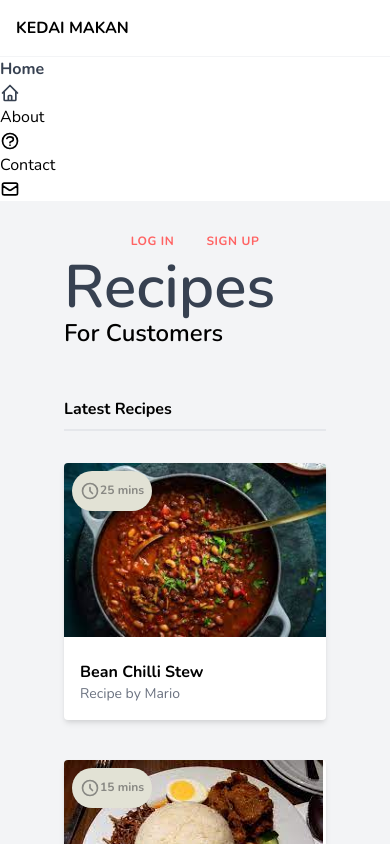
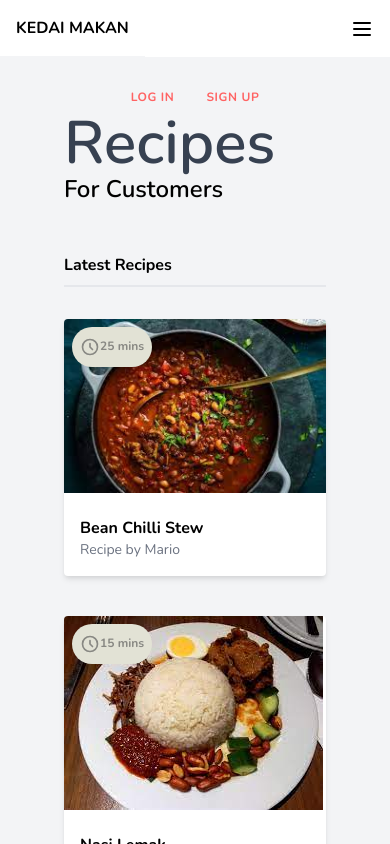
Before and after one commit to maeil99/tailwind-css, a Next.js app: page / in a window 390 px wide. Shown: the top 844 px of the page. Built offline with nearby package versions, Linux system fonts and the light colour scheme.

Commit message:
added responsive navigation

```diff
--- a/pages/index.tsx
+++ b/pages/index.tsx
@@ -4,29 +4,125 @@ import Image from "next/image";
 import Kacang from "../public/beanChilliStew.jpg";
 import NasiLemak from "../public/nasiLemak.jpg";
 import RotiCanaiBanjir from "../public/rotiCanaiTsunami.jpg";
+import { useState } from "react";
 
 const Home: NextPage = () => {
+  const [clickIcon, setClickIcon] = useState(false);
   return (
     <body className="font-body">
       {/*Content wrapper*/}
       <div className="grid md:grid-cols-3">
-        <div className="md:col-span-1">
-          <nav>
-            <div>
+        <div className="md:col-span-1 md:flex md:justify-end">
+          <nav className="text-right">
+            <div className="flex justify-between items-center">
               <h1 className="font-bold uppercase p-4 border-b border-gray-100">
                 <Link href="/">
-                  <a className='hover:text-gray-700'>Kedai Makan</a>
+                  <a className="hover:text-gray-700">Kedai Makan</a>
                 </Link>
               </h1>
+              <div
+                className="px-4 cursor-pointer md:hidden"
+                onClick={() => {
+                  if (clickIcon === false) {
+                    setClickIcon(true);
+                  } else {
+                    setClickIcon(false);
+                  }
+                }}
+              >
+                <svg
+                  xmlns="http://www.w3.org/2000/svg"
+                  className="h-6 w-6"
+                  fill="none"
+                  viewBox="0 0 24 24"
+                  stroke="currentColor"
+                >
+                  <path
+                    strokeLinecap="round"
+                    strokeLinejoin="round"
+                    strokeWidth={2}
+                    d="M4 6h16M4 12h16M4 18h16"
+                  />
+                </svg>
+              </div>
             </div>
-            <ul>
-              <li className="font-bold text-gray-700">
+            {clickIcon ? (
+              <ul className="text-sm mt-6 md:hidden">
+                <li className="font-bold text-gray-700 py-1">
+                  <Link href="#" passHref>
+                    <div className="px-4 flex justify-end border-r-4 border-primary">
+                      <span>Home</span>
+                      <svg
+                        xmlns="http://www.w3.org/2000/svg"
+                        className="h-6 w-5 ml-2"
+                        fill="none"
+                        viewBox="0 0 24 24"
+                        stroke="currentColor"
+                      >
+                        <path
+                          strokeLinecap="round"
+                          strokeLinejoin="round"
+                          strokeWidth={2}
+                          d="M3 12l2-2m0 0l7-7 7 7M5 10v10a1 1 0 001 1h3m10-11l2 2m-2-2v10a1 1 0 01-1 1h-3m-6 0a1 1 0 001-1v-4a1 1 0 011-1h2a1 1 0 011 1v4a1 1 0 001 1m-6 0h6"
+                        />
+                      </svg>
+                    </div>
+                  </Link>
+                </li>
+                <li className="py-1">
+                  <Link href="#" passHref>
+                    <div className="px-4 flex justify-end border-r-4 border-white">
+                      <span>About</span>
+                      <svg
+                        xmlns="http://www.w3.org/2000/svg"
+                        className="h-6 w-5 ml-2"
+                        fill="none"
+                        viewBox="0 0 24 24"
+                        stroke="currentColor"
+                      >
+                        <path
+                          strokeLinecap="round"
+                          strokeLinejoin="round"
+                          strokeWidth={2}
+                          d="M8.228 9c.549-1.165 2.03-2 3.772-2 2.21 0 4 1.343 4 3 0 1.4-1.278 2.575-3.006 2.907-.542.104-.994.54-.994 1.093m0 3h.01M21 12a9 9 0 11-18 0 9 9 0 0118 0z"
+                        />
+                      </svg>
+                    </div>
+                  </Link>
+                </li>
+                <li className="py-1">
+                  <Link href="#" passHref>
+                    <div className="px-4 flex justify-end border-r-4 border-white">
+                      <span>Contact</span>
+                      <svg
+                        xmlns="http://www.w3.org/2000/svg"
+                        className="h-6 w-5 ml-2"
+                        fill="none"
+                        viewBox="0 0 24 24"
+                        stroke="currentColor"
+                      >
+                        <path
+                          strokeLinecap="round"
+                          strokeLinejoin="round"
+                          strokeWidth={2}
+                          d="M3 8l7.89 5.26a2 2 0 002.22 0L21 8M5 19h14a2 2 0 002-2V7a2 2 0 00-2-2H5a2 2 0 00-2 2v10a2 2 0 002 2z"
+                        />
+                      </svg>
+                    </div>
+                  </Link>
+                </li>
+              </ul>
+            ) : (
+              ""
+            )}
+            <ul className="text-sm mt-6 hidden md:block">
+              <li className="font-bold text-gray-700 py-1">
                 <Link href="#" passHref>
-                  <div>
+                  <div className="px-4 flex justify-end border-r-4 border-primary">
                     <span>Home</span>
                     <svg
                       xmlns="http://www.w3.org/2000/svg"
-                      className="h-6 w-5"
+                      className="h-6 w-5 ml-2"
                       fill="none"
                       viewBox="0 0 24 24"
                       stroke="currentColor"
@@ -41,13 +137,13 @@ const Home: NextPage = () => {
                   </div>
                 </Link>
               </li>
-              <li>
+              <li className="py-1">
                 <Link href="#" passHref>
-                  <>
+                  <div className="px-4 flex justify-end border-r-4 border-white">
                     <span>About</span>
                     <svg
                       xmlns="http://www.w3.org/2000/svg"
-                      className="h-6 w-5"
+                      className="h-6 w-5 ml-2"
                       fill="none"
                       viewBox="0 0 24 24"
                       stroke="currentColor"
@@ -59,16 +155,16 @@ const Home: NextPage = () => {
                         d="M8.228 9c.549-1.165 2.03-2 3.772-2 2.21 0 4 1.343 4 3 0 1.4-1.278 2.575-3.006 2.907-.542.104-.994.54-.994 1.093m0 3h.01M21 12a9 9 0 11-18 0 9 9 0 0118 0z"
                       />
                     </svg>
-                  </>
+                  </div>
                 </Link>
               </li>
-              <li>
+              <li className="py-1">
                 <Link href="#" passHref>
-                  <>
+                  <div className="px-4 flex justify-end border-r-4 border-white">
                     <span>Contact</span>
                     <svg
                       xmlns="http://www.w3.org/2000/svg"
-                      className="h-6 w-5"
+                      className="h-6 w-5 ml-2"
                       fill="none"
                       viewBox="0 0 24 24"
                       stroke="currentColor"
@@ -80,7 +176,7 @@ const Home: NextPage = () => {
                         d="M3 8l7.89 5.26a2 2 0 002.22 0L21 8M5 19h14a2 2 0 002-2V7a2 2 0 00-2-2H5a2 2 0 00-2 2v10a2 2 0 002 2z"
                       />
                     </svg>
-                  </>
+                  </div>
                 </Link>
               </li>
             </ul>
```
